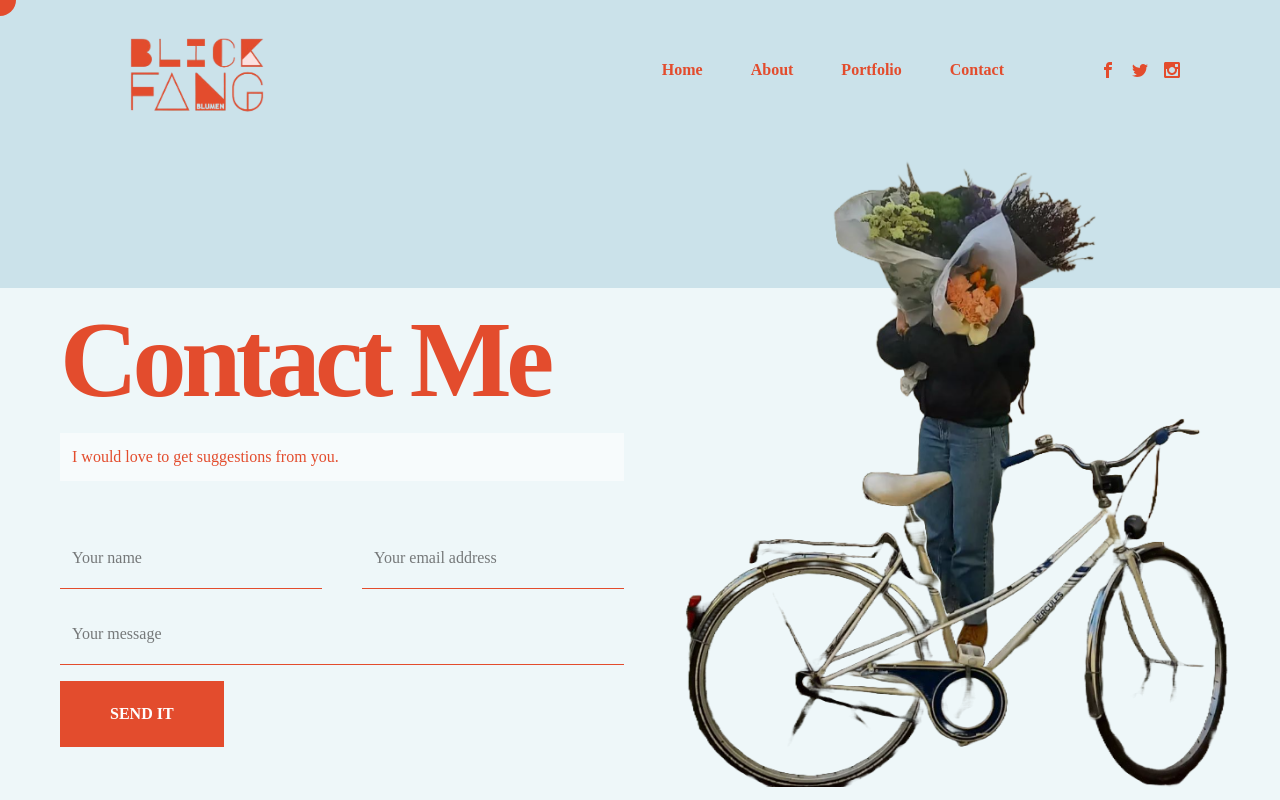
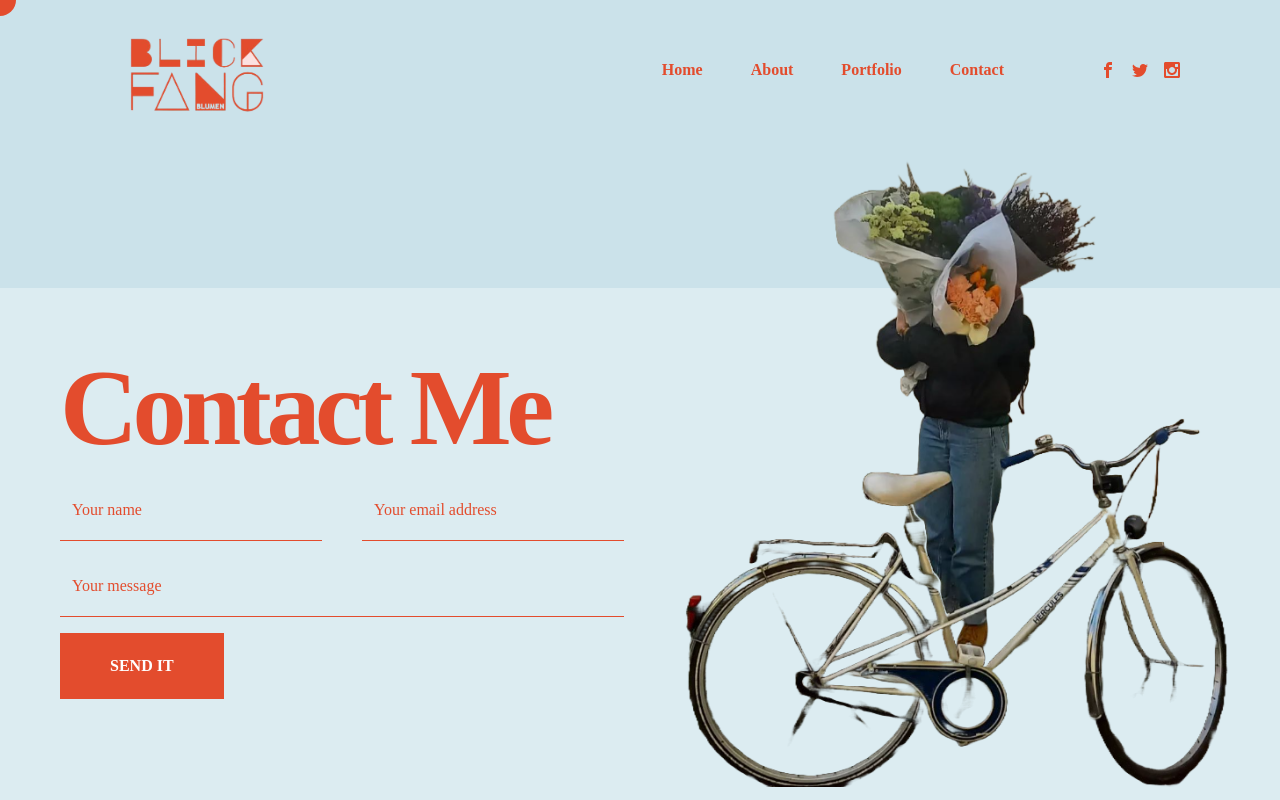
Before and after one commit to acz1992/blickfang-blumen, a React (Vite) app: page /contact in a window 1280 px wide. Built offline with nearby package versions, Linux system fonts and the light colour scheme.

Commit message:
Change opacity of p element backgrounds

```diff
--- a/src/components/MobileNav.tsx
+++ b/src/components/MobileNav.tsx
@@ -35,7 +35,7 @@ const MobileNav = () => {
 				variants={menuVariants}
 				initial="hidden"
 				animate={openMenu ? "show" : ""}
-				className="bg-white shadow-2xl w-4/5 absolute top-0 right-0 mx-w-xs h-screen z-20"
+				className="bg-[#eef7f9] shadow-2xl w-4/5 absolute top-0 right-0 mx-w-xs h-screen z-20"
 			>
 				{/* Icon */}
 				<div
--- a/src/components/Socials.tsx
+++ b/src/components/Socials.tsx
@@ -1,4 +1,3 @@
-import React from "react";
 import {
 	ImFacebook,
 	ImTwitter,
--- a/src/index.css
+++ b/src/index.css
@@ -17,6 +17,6 @@
 	}
 
 	p {
-		@apply bg-white p-3 bg-opacity-50;
+		@apply bg-[#eef7f9] p-3 bg-opacity-50;
 	}
 }
--- a/src/pages/Contact.tsx
+++ b/src/pages/Contact.tsx
@@ -22,7 +22,7 @@ const Contact = () => {
 						animate={{ opacity: 1, y: 0 }}
 						exit={{ opacity: 0, y: "100%" }}
 						transition={transition1}
-						className="hidden lg:flex bg-[#eef7f9] absolute bottom-0 left-0 right-0 top-72 -z-10"
+						className="hidden lg:flex bg-[#eef7f9] bg-opacity-50 absolute bottom-0 left-0 right-0 top-72 -z-10"
 					></motion.div>
 					{/* Text and Form */}
 					<div
@@ -31,25 +31,25 @@ const Contact = () => {
 						className="lg:flex-1 lg:pt-32 px-4"
 					>
 						<h1 className="h1">Contact Me</h1>
-						<p className="mb-12">
+						{/* <p className="mb-12">
 							I would love to get suggestions from you.
-						</p>
+						</p> */}
 						{/* Form */}
 						<form className="flex flex-col gap-y-4">
 							<div className="flex gap-x-10">
 								<input
-									className="outline-none border-b border-b-primary h-[60px] bg-transparent font-secondary w-full pl-3 placeholder:text-[#757879]"
+									className="outline-none border-b border-b-primary h-[60px] bg-transparent font-secondary w-full pl-3 placeholder:text-primary"
 									type="text"
 									placeholder="Your name"
 								/>
 								<input
-									className="outline-none border-b border-b-primary h-[60px] bg-transparent font-secondary w-full pl-3 placeholder:text-[#757879]"
+									className="outline-none border-b border-b-primary h-[60px] bg-transparent font-secondary w-full pl-3 placeholder:text-primary"
 									type="text"
 									placeholder="Your email address"
 								/>
 							</div>
 							<input
-								className="outline-none border-b border-b-primary h-[60px] bg-transparent font-secondary w-full pl-3 placeholder:text-[#757879]"
+								className="outline-none border-b border-b-primary h-[60px] bg-transparent font-secondary w-full pl-3 placeholder:text-primary"
 								type="text"
 								placeholder="Your message"
 							/>
--- a/src/pages/Home.tsx
+++ b/src/pages/Home.tsx
@@ -54,7 +54,7 @@ const Home = () => {
 								height={"1037px"}
 								width={"761px"}
 								alt=""
-								className=""
+								className="bg-[#eef7f9] bg-opacity-50"
 							/>
 						</motion.div>
 					</div>
```
